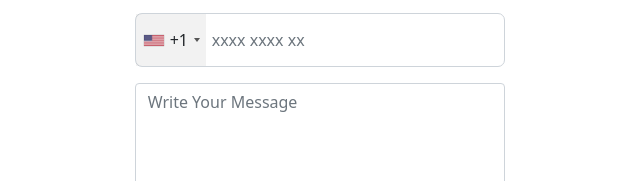
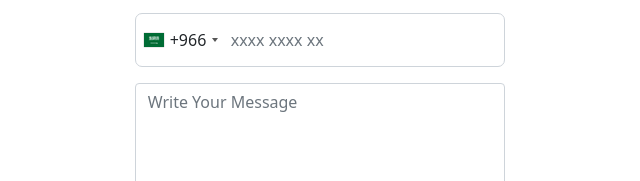
Before and after one commit to lo2aai/Main_KSA, a plain HTML site: page contact-us.html in a window 1280 px wide. Shown: the part 284-465 px from the top of the page, 640-1280 px from the left. Drawn offline with nearby package versions, Linux system fonts and the light colour scheme; a web font is replaced by a local one.

Commit message:
Finished With Tel Input Customization

```diff
--- a/contact-us.html
+++ b/contact-us.html
@@ -146,7 +146,7 @@
         var input = document.querySelector("#phone");
         window.intlTelInput(input, {
             separateDialCode: true,
-            // any initialization options go here
+            initialCountry: 'SA'
         });
     </script>
 
--- a/styles/contact-us.scss
+++ b/styles/contact-us.scss
@@ -96,6 +96,10 @@
 }
 .iti { width: 100%; }
 
+
+.iti--separate-dial-code .iti__selected-flag {
+    background-color: transparent !important;
+}
 .iti__flag {background-image: url("../assets/images/flags.png");}
 
 @media (-webkit-min-device-pixel-ratio: 2), (min-resolution: 192dpi) {
```
Also changed, not shown: styles/contact-us.css, 1 other file.
